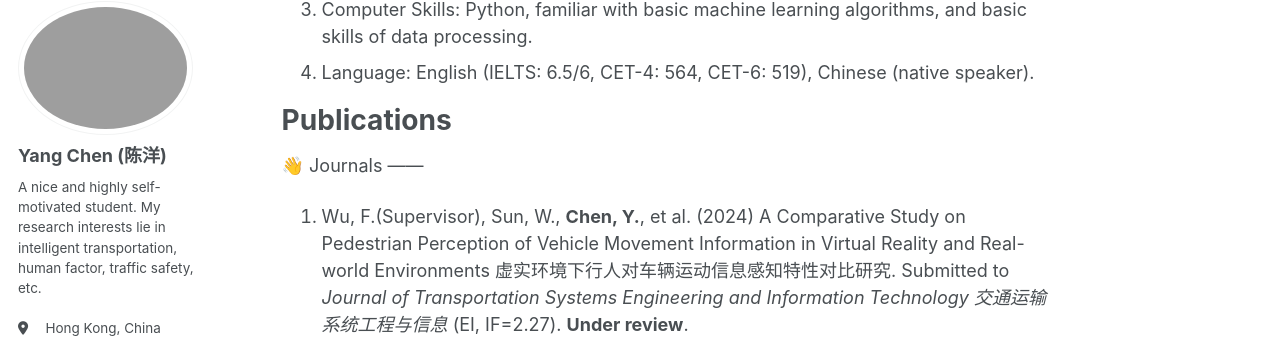
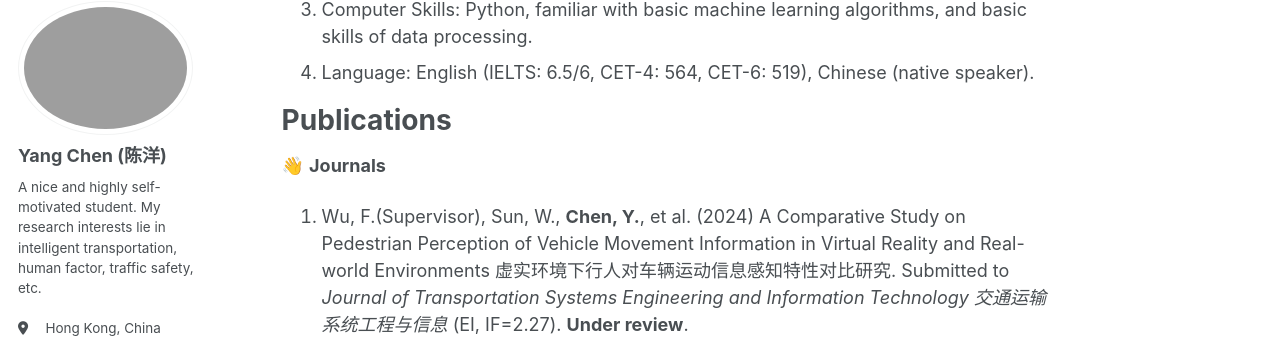
Before and after one commit to Sugar-eatingSheep/YangCHEN.github.io, a Jekyll site: the page built from _pages/about.md, in a window 1280 px wide and 900 px high, scrolled down 1162 px. Shown: the part 105-447 px from the top of the window. Built offline with Jekyll 4.4.1, drawn with Linux system fonts in a browser that asks for light colours.

```diff
--- a/_pages/about.md
+++ b/_pages/about.md
@@ -31,8 +31,8 @@ About Myself 🥰
 
 Publications
 ======
-👋 Journals
-------
+👋 **Journals**
+
 1. Wu, F.(Supervisor), Sun, W., **Chen, Y.**, et al. (2024) A Comparative Study on Pedestrian Perception of Vehicle Movement Information in Virtual Reality and Real-world Environments 虚实环境下行人对车辆运动信息感知特性对比研究. Submitted to *Journal of Transportation Systems Engineering and Information Technology 交通运输系统工程与信息* (EI, IF=2.27). **Under review**.
 <br /> Description: This paper conducted the experimental tasks of vehicle speed estimation and vehicle arrival time estimation in both environments, and a total of 37 subjects' experimental data were collected. By comparing and analyzing the performance of participants' perception of vehicle motion information with the bias values of estimated speed and arrival time as the analytical indexes, this paper discusses the influence of vehicle speed, individual characteristics, and other factors on the experimental results. The results demonstrate that compared to the real-world experiment, pedestrians tend to underestimate vehicle speed in VR environments, although their estimation of arrival time remains consistent; vehicle speed has a consistent trend in affecting pedestrians' perceptual bias in both environments; and different individual characteristics do not contribute to the differences in pedestrians' perceptions between the two environments. These research findings can provide theoretical references for studying interactions between pedestrians and vehicles in VR environments.
 
```
